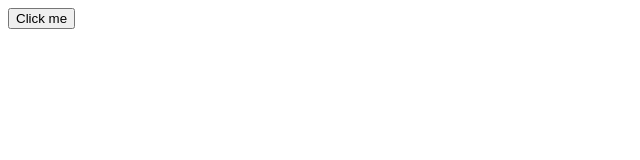
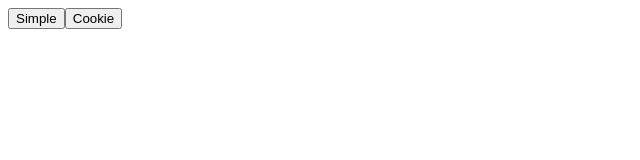
Before and after one commit to silviogutierrez/capacitor-http-tester, a React app: page / in a window 1280 px wide. Shown: the top 160 px of the page, without its empty margins (0-640 px from the left). Built offline with nearby package versions, Linux system fonts and the light colour scheme; the HTML template or start-up script is replaced by a standard one.

Commit message:
Examples working

```diff
--- a/package.json
+++ b/package.json
@@ -4,7 +4,7 @@
   "description": "",
   "main": "index.js",
   "scripts": {
-    "build": "esbuild src/index.tsx --bundle --outfile=www/index.js && cap copy"
+    "build": "esbuild src/server.tsx --platform=node --bundle --outfile=server.js && esbuild src/index.tsx --bundle --outfile=www/index.js && cap copy"
   },
   "repository": {
     "type": "git",
@@ -21,7 +21,9 @@
     "@capacitor/cli": "^4.6.1",
     "@capacitor/core": "^4.6.1",
     "@capacitor/ios": "^4.6.1",
+    "@types/express": "^4.17.15",
     "esbuild": "^0.16.8",
+    "express": "^4.18.2",
     "react": "^18.2.0",
     "react-dom": "^18.2.0",
     "typescript": "^4.9.4"
--- a/src/index.tsx
+++ b/src/index.tsx
@@ -3,15 +3,20 @@ import {createRoot} from "react-dom/client";
 
 const root = createRoot(document.getElementById("root")!);
 
-const testing = async () => {
-    const response = await fetch("https://www.joyapp.com/api/credentials/");
+const simple = async () => {
+    const response = await fetch("http://localhost:3000/api/simple/");
     alert(JSON.stringify(await response.json(), null, 2));
+}
+
+const cookie = async () => {
+    const response = await fetch("http://localhost:3000/api/cookie/");
+    alert(JSON.stringify(await response.json(), null, 2));
+    alert(document.cookie);
 }
 
 root.render(
     <div>
-        <button onClick={testing}>
-            Click me
-        </button>
+        <button onClick={simple}>Simple</button>
+        <button onClick={cookie}>Cookie</button>
     </div>,
 );
```
Also changed, not shown: src/server.tsx (added, +26 -0 lines), 1 other file (tests, documents, lock files or other folders).
